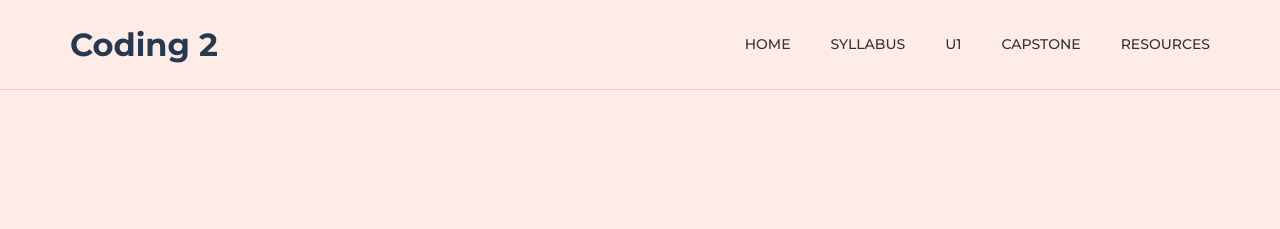
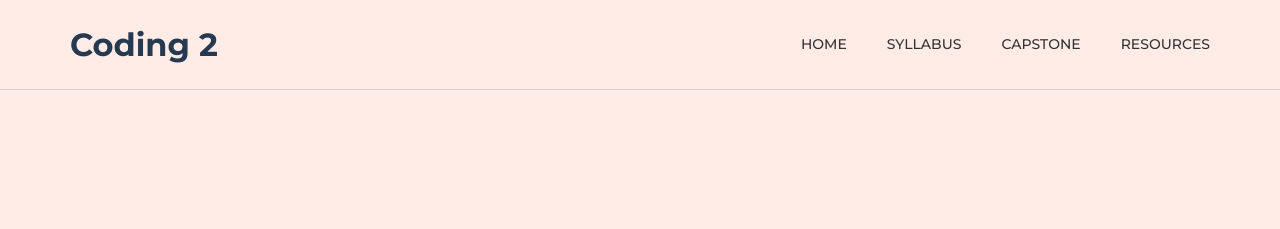
Before and after one commit to db-cs/C2-Curriculum, a Jekyll site: the page built from resources.md, in a window 1280 px wide. Shown: the top 229 px of the page. Built offline with Jekyll 4.4.1, drawn with Linux system fonts in a browser that asks for light colours; some web fonts are replaced.

Commit message:
Remove unit 1 from site navigation

```diff
--- a/_config.yml
+++ b/_config.yml
@@ -11,8 +11,6 @@ doks:
         item_url: "/"
       - item_name: Syllabus
         item_url: "/syllabus"
-      - item_name: U1
-        item_url: "/u1"
       - item_name: Capstone
         item_url: "/capstone"
       - item_name: Resources
```
